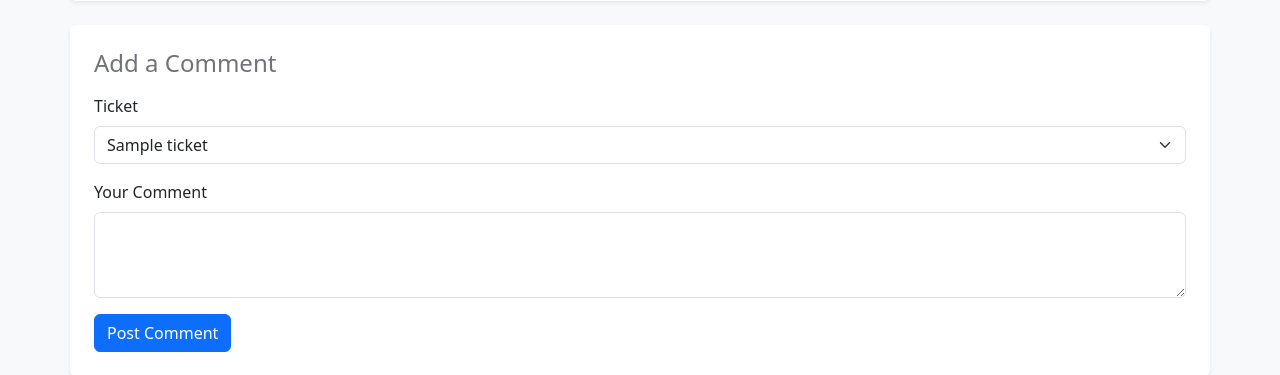
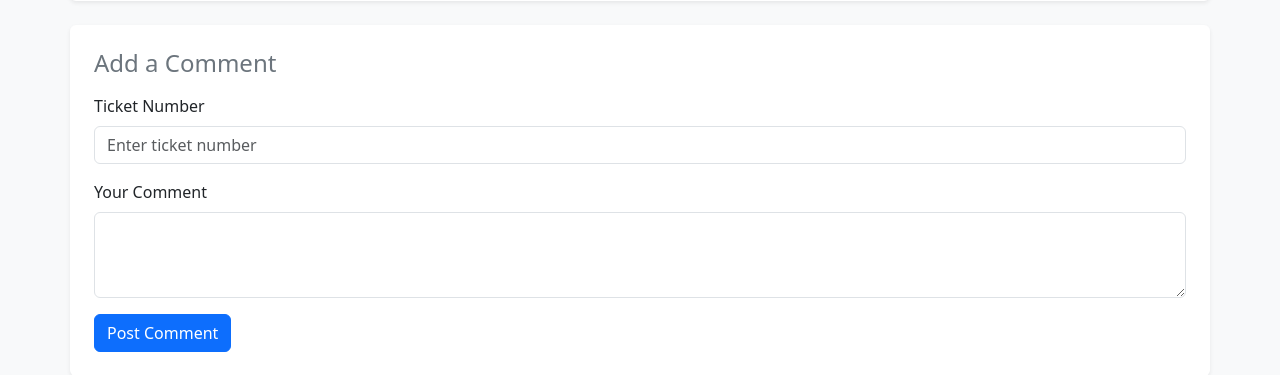
Before and after one commit to MLmihz/project_helpdesk, a Django app: page /communication/comments/ in a window 1280 px wide. Shown: the part 287-662 px from the top of the page. Run offline with Django 5.2, Linux system fonts and the light colour scheme; data comes from the database, SQL or seed files in the repository; tables that the repository leaves empty hold one stand-in row (values such as "Sample post"); parts of the project's set-up code (start-up, migrations or seed data) failed here and were passed over.

Commit message:
Final system

```diff
--- a/communication/templates/communication/comments.html
+++ b/communication/templates/communication/comments.html
@@ -64,12 +64,8 @@
         <form method="post" action="">
             {% csrf_token %}
             <div class="mb-3">
-                <label for="ticket" class="form-label">Ticket</label>
-                <select name="ticket" id="ticket" class="form-select" required>
-                    {% for ticket in tickets %}
-                        <option value="{{ ticket.id }}">{{ ticket.title }}</option>
-                    {% endfor %}
-                </select>
+                <label for="ticket" class="form-label">Ticket Number</label>
+                <input type="number" name="ticket" id="ticket" class="form-control" required placeholder="Enter ticket number">
             </div>
             <div class="mb-3">
                 <label for="text" class="form-label">Your Comment</label>
```
